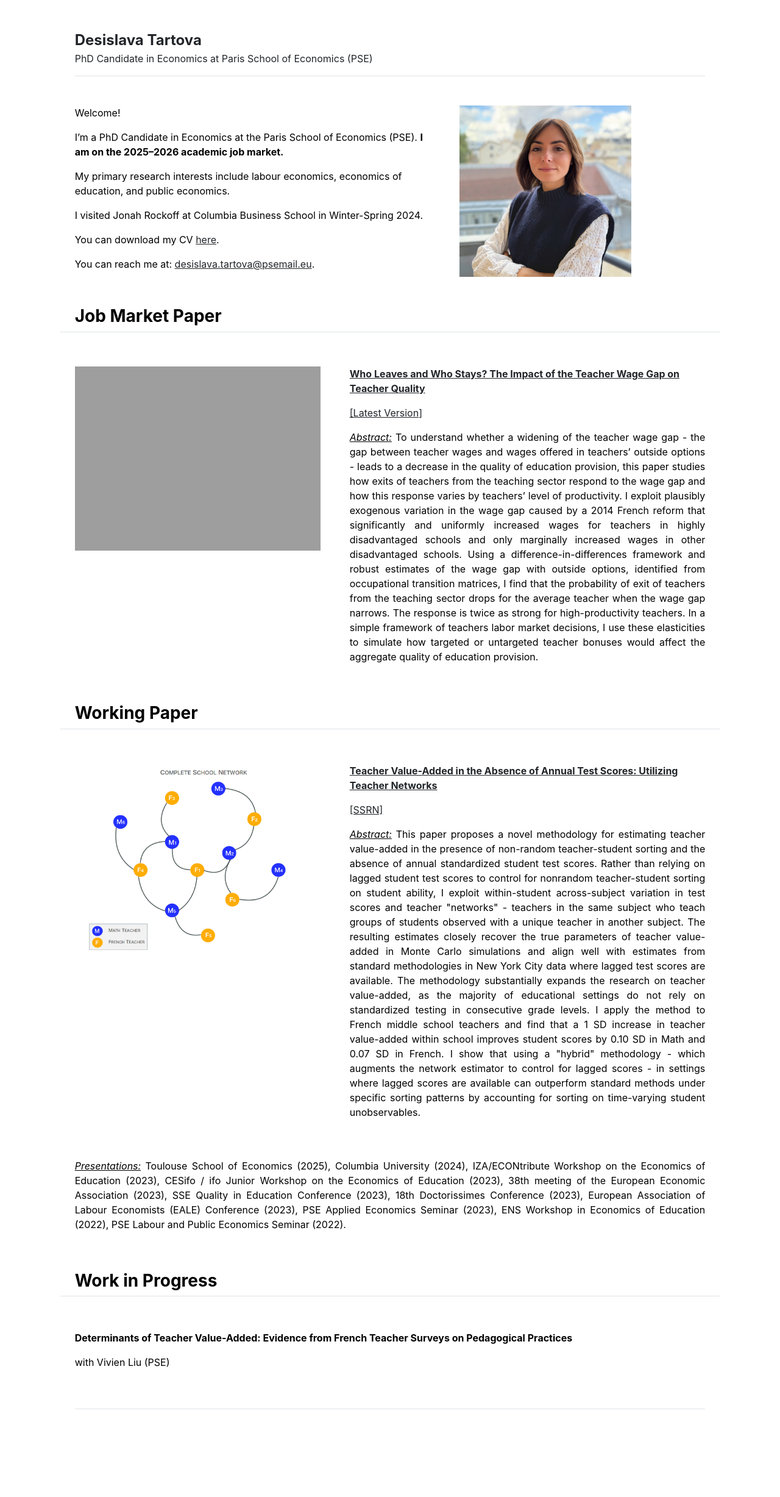
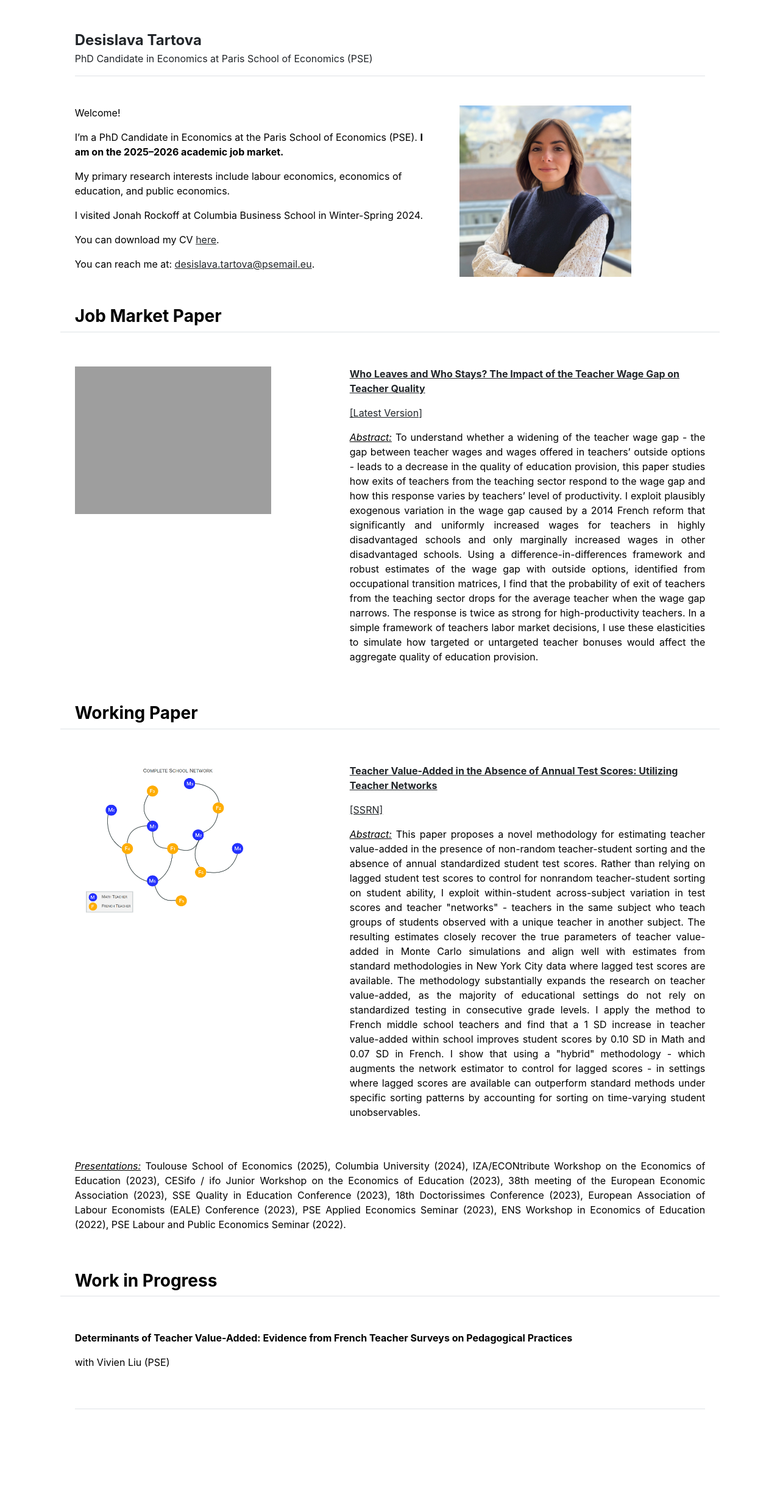
Before and after one commit to desislavatartova/desislavatartova.github.io, a Jekyll site: the page built from index.md, in a window 1280 px wide. Shown: the whole page at 61% size. Built offline with Jekyll 4.4.1, drawn with Linux system fonts in a browser that asks for light colours.

Commit message:
Update home.html

```diff
--- a/_layouts/home.html
+++ b/_layouts/home.html
@@ -22,7 +22,7 @@ layout: default
 <div class="row g-5 mb-5">
     <h3 class="fw-bold border-bottom pb-2 mb-2">Job Market Paper</h3>
   <div class="col-md-5">
-    <img src="{{ site.github.url }}/assets/exits.png" alt="Home" width="100%">
+    <img src="{{ site.github.url }}/assets/exits.png" alt="Home" width="80%">
   </div>
 <div class="col-md-7">
             <p><a href="http://desislavatartova.github.io/pdf/JMP_Desislava_Tartova.pdf" target="_blank">
@@ -40,7 +40,7 @@ To understand whether a widening of the teacher wage gap - the gap between teach
     <h3 class="fw-bold border-bottom pb-2 mb-2">Working Paper</h3>
 
   <div class="col-md-5">
-    <img src="{{ site.github.url }}/assets/teachers.png" alt="Home" width="100%">
+    <img src="{{ site.github.url }}/assets/teachers.png" alt="Home" width="80%">
   </div>
   <div class="col-md-7">
             <p><a href="https://papers.ssrn.com/sol3/papers.cfm?abstract_id=4395082" target="_blank">
```
